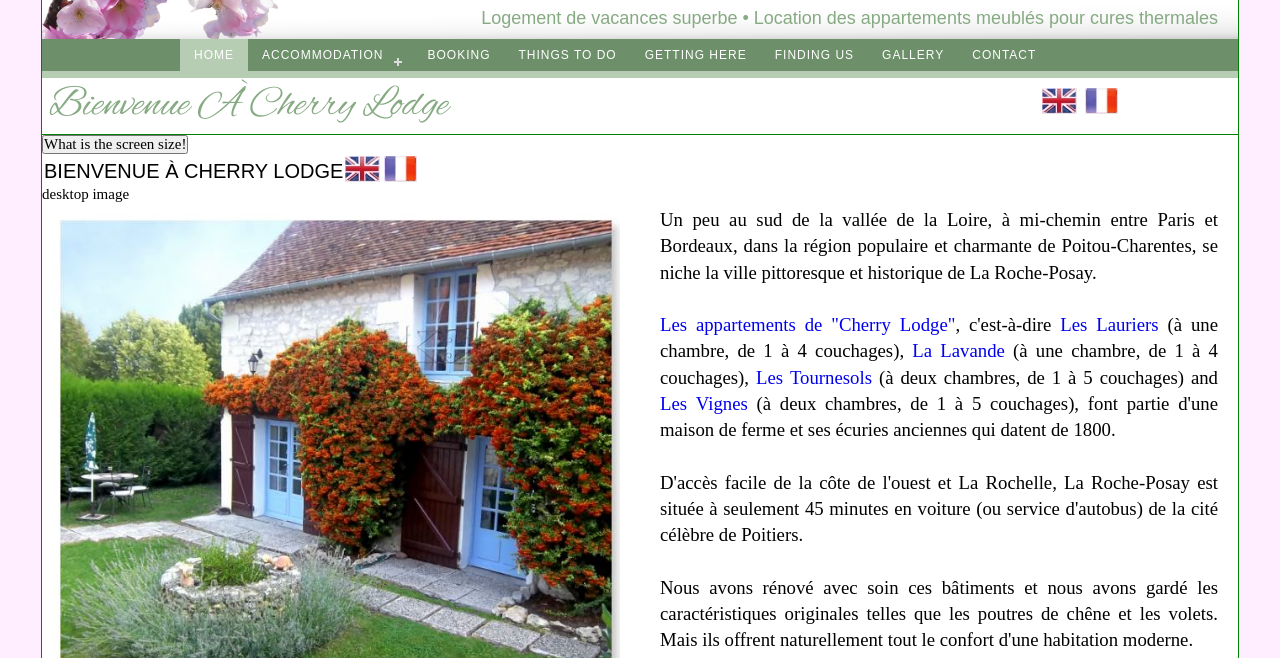
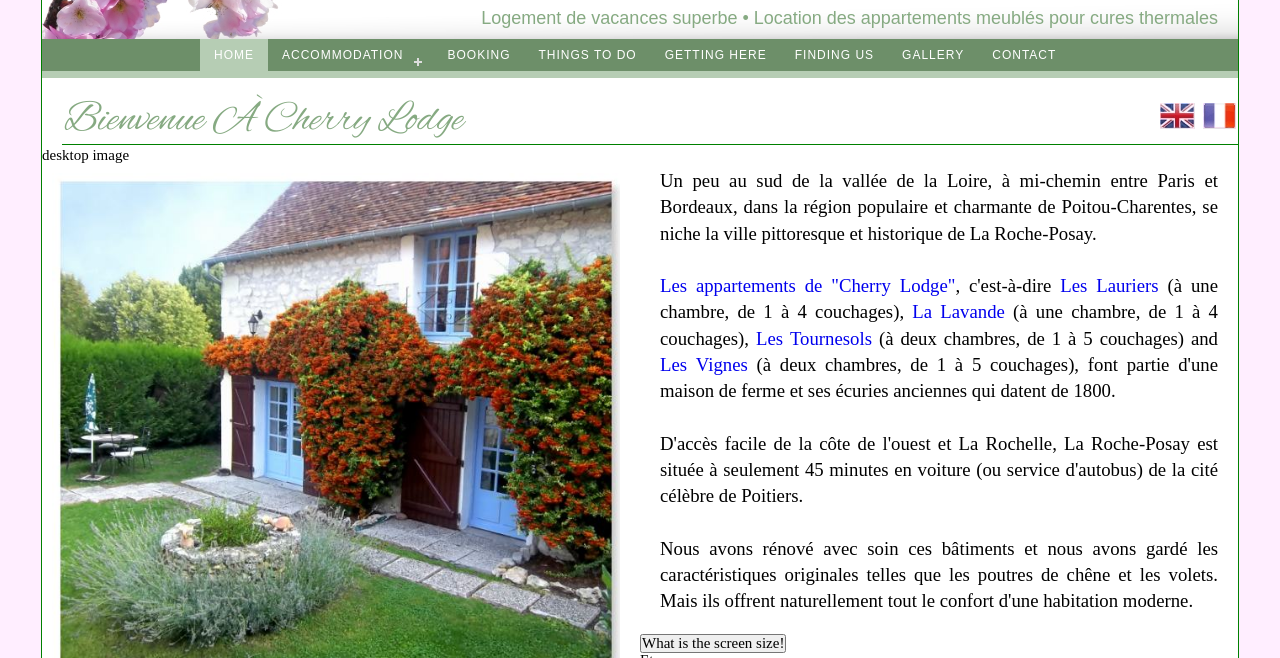
Before and after one commit to John-Tebbutt/John-Tebbutt.github.io, a plain HTML site: page index.html in a window 1280 px wide. Shown: the part 142-800 px from the top of the page. Drawn offline with Linux system fonts and the light colour scheme; a web font is replaced by a local one.

Commit message:
Add files via upload

```diff
--- a/index.html
+++ b/index.html
@@ -76,7 +76,6 @@
   </div>
   <div class="headcentre col-12 col-m-12" >Logement de vacances superbe &bull; Location des appartements meubl&eacute;s pour cures thermales
   </div>
-</div>
 
 
 
@@ -113,14 +112,15 @@
  </div>
 </div>
   <div class="titlelangs col-12 col-m-12">
-    <div id="pagetitle" >
-      <table class="pagetitle" style="width: 100%; padding: 5px; border-bottom: 1px solid green;">
+    <div class="pagetitle">
+
+      <table style="width: 100%; padding: 0px; border-bottom: 1px solid green;">
         <tr >
           <td >
-            Bienvenue &Agrave; Cherry Lodge
+            Bienvenue &Agrave; <nobr>Cherry Lodge</nobr>
           </td>
-          <td><a href="home.html" title="English"><img src="images/gb-flag.gif" alt="English" class="right" /></a>
-	    <a href="index.html" title="En Fran&ccedil;ais"><img src="images/fr-flag.gif" alt="En Fran&ccedil;ais" class="right" /></a></td>
+          <td style="text-align:right;"><a href="home.html" title="English"><img src="images/gb-flag.gif" alt="English" /></a>
+	    <a href="index.html" title="En Fran&ccedil;ais"><img src="images/fr-flag.gif" alt="En Fran&ccedil;ais" /></a></td>
         </tr>
       </table>
     </div>
@@ -131,34 +131,13 @@
       <div class="post">
         <div class="entry">
           <br />
-<button onclick="myFunctionSCR()">What is the screen size!</button>
-
-
-<p id="demo"></p>
-
-<script>
-function myFunctionSCR() {
-    var w = window.innerWidth;
-    var h = window.innerHeight;
-    document.getElementById("demo").innerHTML = "Width: " + w + "<br>Height: " + h;
-}
-</script>
  </div>
  <div>
 
- 	<table class="heading">
-        <tr>
-          <td>
-            <h4>BIENVENUE &Agrave; CHERRY LODGE</h4>
-          </td>
-          <td><a href="home.html" title="English"><img src="images/gb-flag.gif" alt="English" class="right" /></a>
-	    <a href="index.html" title="En Fran&ccedil;ais"><img src="images/fr-flag.gif" alt="En Fran&ccedil;ais" class="right" /></a></td>
-        </tr>
-      	</table>
 
   <div class="main col-6 col-m-6">
-   <div class="mobileview">phone image
-		  <img src="photos/appartement-vacances.jpg" style="max-width:100%; padding:15px;" alt="Appartement meubl&eacute; parfait pour cures thermales" title="Appartement meubl&eacute; parfait pour cures thermales" />
+   <div class="mobileview">
+		  <img src="photos/appartement-vacances.jpg" style="max-width:100%; padding:15px;" alt="Appartement meubl&eacute; parfait pour cures thermales" title="Appartement meubl&eacute; parfait pour cures thermales" />PHONE IMAGE ABOVE
   </div>
   <div class="desktopview">desktop image
 		  <img src="photos/appartement-vacances.jpg" style="max-width:95%; margin: 10px;" alt="Appartement meubl&eacute; parfait pour cures thermales" title="Cliquez pour Agrandir/R&eacute;duire" class="magnify" />
@@ -181,6 +160,18 @@ function myFunctionSCR() {
 			Nous avons rénové avec soin ces bâtiments et nous avons gardé les caractéristiques originales telles que les poutres de chêne et les volets. Mais ils offrent naturellement tout le confort d'une habitation moderne.
 			</p>
 
+<button onclick="myFunctionSCR()">What is the screen size!</button>
+
+
+<p id="demo"></p>
+
+<script>
+function myFunctionSCR() {
+    var w = window.innerWidth;
+    var h = window.innerHeight;
+    document.getElementById("demo").innerHTML = "Width: " + w + "<br>Height: " + h;
+}
+</script>
 
 <p> Etc...</p>
 
@@ -258,7 +249,7 @@ function myFunctionSCR() {
     <div id="footerendpage"></div>
   </div>
 <div style="clear:both;"></div>
-</div></div>
+</div></div></div></div>
 
 
 </body>
--- a/stylenew3.css
+++ b/stylenew3.css
@@ -6,7 +6,7 @@
 *{margin:0;padding:0;text-decoration:none}
 body{background:#aaa;}
 #header{position:relative;width:100%;background:#6D8F69;}
-nav{position:relative;width:920px;margin:0 auto;}
+nav{position:relative;width:880px;margin:0 auto;}
 #cssmenu,#cssmenu ul,#cssmenu ul li,#cssmenu ul li a,#cssmenu #head-mobile{border:0;list-style:none;line-height:1;display:block;position:relative;-webkit-box-sizing:border-box;-moz-box-sizing:border-box;box-sizing:border-box}
 #cssmenu:after,#cssmenu > ul:after{content:".";display:block;clear:both;visibility:hidden;line-height:0;height:0}
 #cssmenu #head-mobile{display:none}
@@ -133,7 +133,8 @@ font-family:Alexi,Verdana, Arial, Helvetica, sans-serif;
 color:#86AA82;
 text-decoration:none;
 margin:0 auto;
-padding: 10px 0px 0px 0px;
+padding: 18px 15px 8px 15px;
+display: inline-block;
 }
 
 .desktopview {
@@ -241,6 +242,7 @@ color:#86AA82;
 text-decoration:none;
 margin:0 auto;
 padding: 20px 0px 0px 20px;
+display: inline-block;
 }
 
 
@@ -348,6 +350,8 @@ color:#86AA82;
 text-decoration:none;
 margin:0 auto;
 padding: 20px 0px 0px 20px;
+display: inline-block;
+
 }
 
 .mobileview {
```
